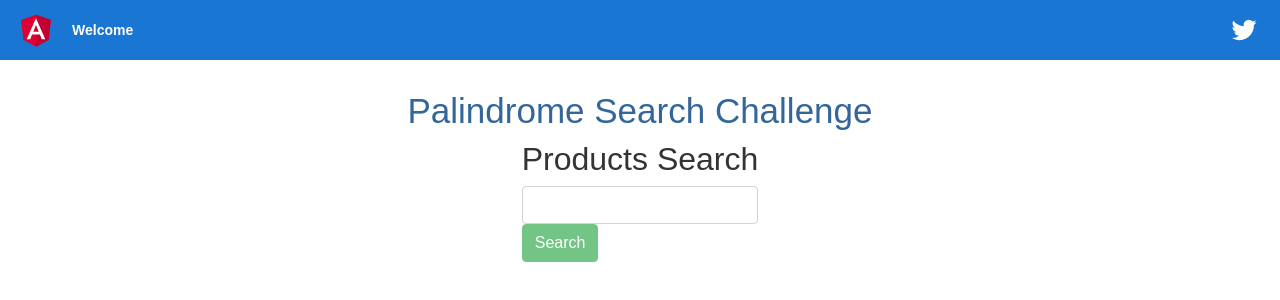
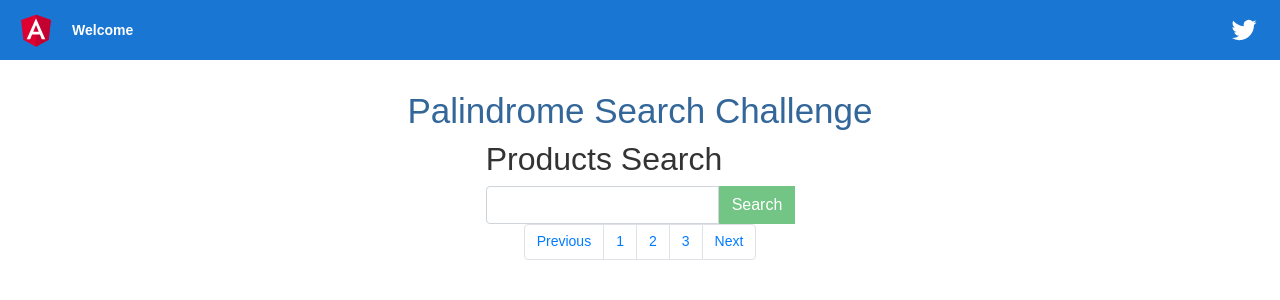
Before and after one commit to joseyustiz/palindrome-search, an Angular app in the folder src/frontend/palindrome-search/: page / in a window 1280 px wide. Shown: the top 300 px of the page. Built offline with nearby package versions, Linux system fonts and the light colour scheme.

Commit message:
basic search components

```diff
--- a/src/frontend/palindrome-search/src/app/search/search.component.html
+++ b/src/frontend/palindrome-search/src/app/search/search.component.html
@@ -1,7 +1,34 @@
 <h2>Products Search</h2>
 <form [formGroup]="searchForm" (ngSubmit)="submitSearchForm()">
-    <div class="formGroup">
-        <input class="form-control" formControlName="phrase">
-        <button type="submit" class="btn btn-success" [disabled]="!searchForm.valid">Search</button>
+  <div class="formGroup input-group">
+    <input class="form-control" formControlName="phrase">
+    <div class="input-group-prepend">
+      <button [disabled]="!searchForm.valid" class="btn btn-success " type="submit">Search</button>
     </div>
+  </div>
+
+  <div *ngFor="let product of searchResult.content" class="card" style="width: 18rem;">
+    <img class="card-img-top" src="http://{{product.imageUrl}}">
+    <div class="card-body">
+      <h5 class="card-title">{{product.brand}}</h5>
+      <p class="card-text">{{product.description}}</p>
+      <p class="card-text">{{product.price}}</p>
+      <p class="card-text">{{product.percentageOfDiscount}}</p>
+      <p class="card-text">{{product.priceMinusDiscount}}</p>
+      <button class="btn btn-primary" id="{{product.id}}">Agregar</button>
+    </div>
+  </div>
+  <div>
+    <nav aria-label="...">
+      <ul class="pagination justify-content-center">
+        <li class="page-item"><a class="page-link" href="#">Previous</a></li>
+        <li class="page-item"><a class="page-link" href="#">1</a></li>
+        <li class="page-item"><a class="page-link" href="#">2</a></li>
+        <li class="page-item"><a class="page-link" href="#">3</a></li>
+        <li class="page-item"><a class="page-link" href="#">Next</a></li>
+      </ul>
+    </nav>
+  </div>
+
+
 </form>
--- a/src/frontend/palindrome-search/src/app/search/search.component.ts
+++ b/src/frontend/palindrome-search/src/app/search/search.component.ts
@@ -1,6 +1,8 @@
 import { Component, OnInit } from '@angular/core';
 import {FormGroup, FormBuilder, Validator, Validators} from '@angular/forms'
-
+import {SearchResult} from '../search-result'
+import {SearchService} from '../search.service'
+import {Search} from '../search'
 @Component({
   selector: 'app-search',
   templateUrl: './search.component.html',
@@ -10,9 +12,36 @@ export class SearchComponent implements OnInit {
 
   searchForm: FormGroup;
   searchError: boolean = false;
+  searchResult: SearchResult = {
+    content: [],
+    pageable: {
+      sort: {
+        unsorted: false,
+        sorted: false,
+        empty: true
+      },
+      pageNumber: 0,
+      pageSize: 0,
+      offset: 0,
+      unpaged: false,
+      paged: false
+    },
+    totalPages: 1,
+    totalElements: 0,
+    last: true,
+    numberOfElements: 0,
+    first: true,
+    sort: {
+      unsorted: false,
+      sorted: false,
+      empty: true
+    },
+    size: 0,
+    number: 0,
+    empty: true
+  };
 
-  constructor(private fb: FormBuilder) { }
-
+  constructor(private fb: FormBuilder, private service: SearchService) { }
   ngOnInit(): void {
     this.createSearchForm();
   }
@@ -25,5 +54,14 @@ export class SearchComponent implements OnInit {
 
   submitSearchForm(){
     console.log("Form submited!")
+    const search: Search = {
+      phrase: this.searchForm.get("phrase").value,
+      page: 0,
+      size: 20
+    };
+
+    this.service.searchProduct(search)
+    .subscribe(result => this.searchResult = result);
+
   }
 }
```
